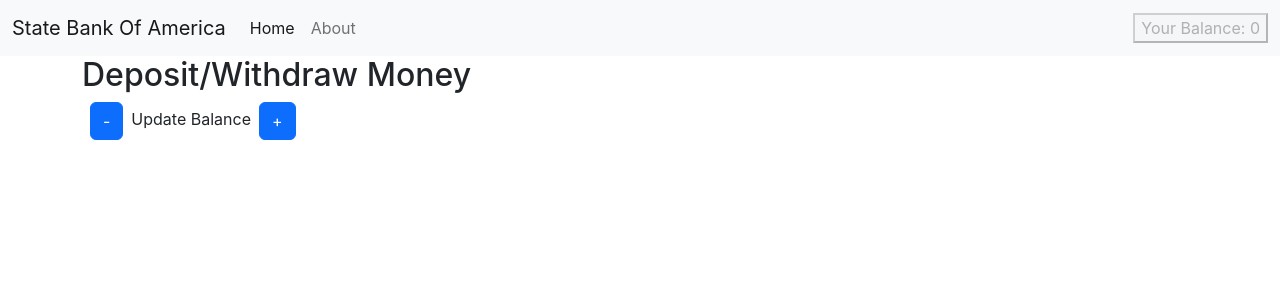
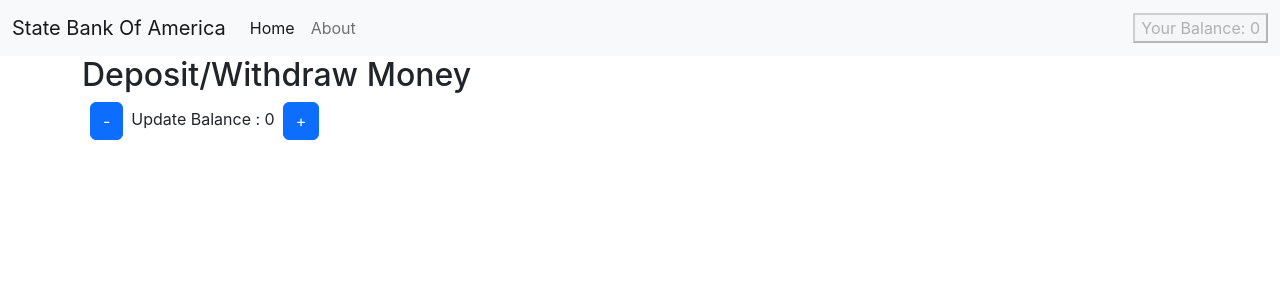
Before and after one commit to apu-1999/Basic-Redux-App, a React (Create React App) app: page / in a window 1280 px wide. Shown: the top 300 px of the page. Built offline with nearby package versions, Linux system fonts and the light colour scheme.

Commit message:
Updating state from different component in redux

```diff
--- a/src/components/Shop.js
+++ b/src/components/Shop.js
@@ -1,12 +1,21 @@
 import React from 'react'
+import { useDispatch, useSelector } from 'react-redux';
+import { bindActionCreators } from 'redux';
+import {actionCreators} from '../state/index';
 
 const Shop = () => {
+  const dispatch = useDispatch();
+  const {withdrawMoney, depositMoney} = bindActionCreators(actionCreators, dispatch)
+  const balance = useSelector(state => state.amount)
   return (
     <div>
         <h2>Deposit/Withdraw Money</h2>
-      <button className="btn btn-primary mx-2">-</button>
+      {/*<button className="btn btn-primary mx-2" onClick={()=>{dispatch(actionCreators.withdrawMoney(100))}}>-</button>
       Update Balance
-      <button className="btn btn-primary mx-2">+</button>
+  <button className="btn btn-primary mx-2" onClick={()=>{dispatch(actionCreators.depositMoney(100))}}>+</button>*/}
+  <button className="btn btn-primary mx-2" onClick={()=>{withdrawMoney(100)}}>-</button>
+      Update Balance : {balance}
+  <button className="btn btn-primary mx-2" onClick={()=>{depositMoney(100)}}>+</button>
     </div>
   )
 }
```
